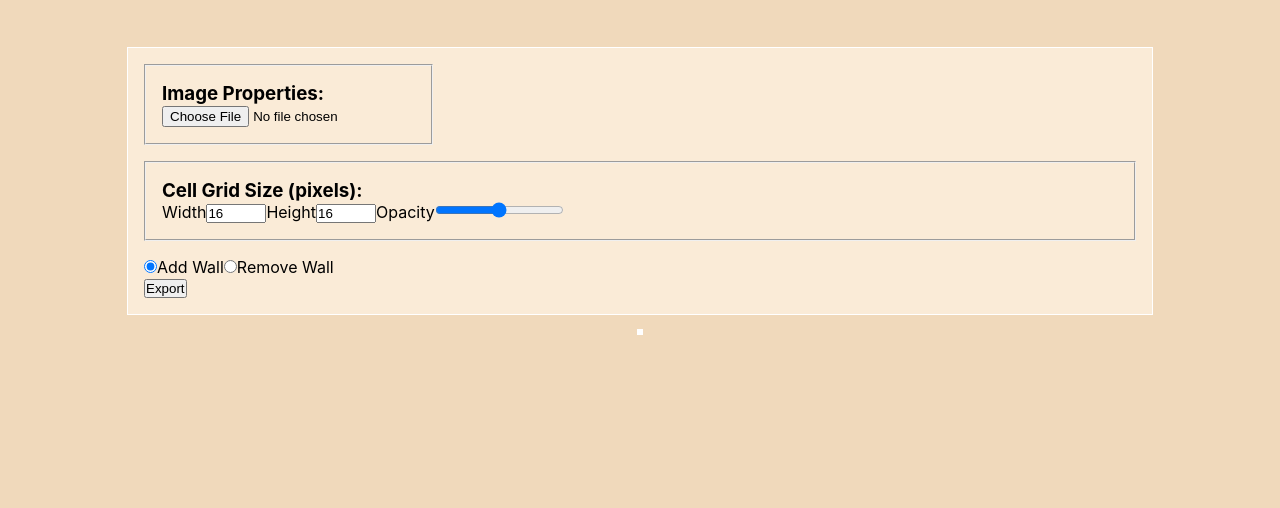
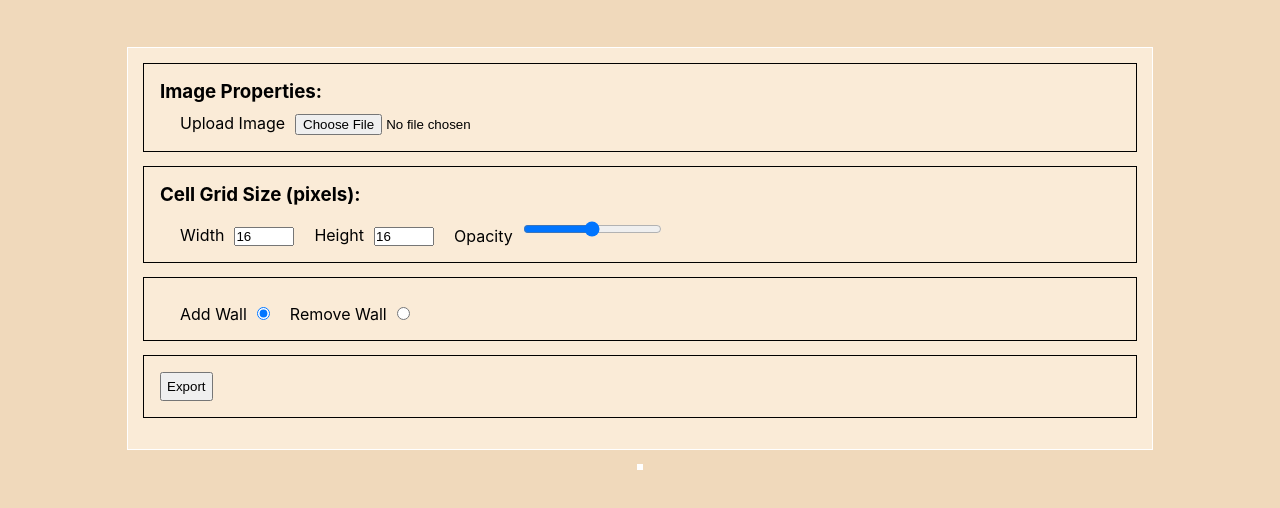
Before and after one commit to josephhailu/pizza-legends, a React (Create React App) app: page / in a window 1280 px wide. Shown: the top 508 px of the page. Built offline with nearby package versions, Linux system fonts and the light colour scheme.

Commit message:
more styles and simplify adding removing walls

```diff
--- a/src/components/MapEditor/MapEditor.tsx
+++ b/src/components/MapEditor/MapEditor.tsx
@@ -2,7 +2,7 @@ import React from "react";
 import "../../styles/global.css";
 import "../../styles/edit.css";
 
-import { UTILS } from "../utils";
+import {UTILS} from "../utils";
 import Canvases from "./Canvases";
 
 export type MapEditorState = {
@@ -26,7 +26,7 @@ function MapEditor() {
     imageProperties: "",
     isAddingTiles: true,
     isImageLoaded: false,
-    cellSize: { width: 16, height: 16 },
+    cellSize: {width: 16, height: 16},
     opacity: 0.5,
     walls: {},
   });
@@ -127,58 +127,24 @@ function MapEditor() {
   function updateCollisionObject(canvasCoords: number[]) {
     const [cellX, cellY] = getCellCoords(canvasCoords);
     const clickedWallKey = UTILS.asGridCoord(cellX, cellY);
-
+    const newWalls = {...appState.walls};
     if (appState.isAddingTiles) {
       //don't add a wall we already have
       if (appState.walls[clickedWallKey] === true) {
         return;
       }
-
-      addCollisionWall(clickedWallKey);
+      newWalls[clickedWallKey] = true;
     } else {
       //only remove a wall that exists
-      if (Object.keys(appState.walls).find((key) => key === clickedWallKey)) {
-        removeCollisionWall(clickedWallKey);
+      if (!appState.walls.hasOwnProperty(clickedWallKey)) {
+        return;
       }
+      delete newWalls[clickedWallKey];
     }
-    console.log(appState.walls);
-  }
-
-  function addCollisionWall(newWallKey: string) {
     setAppState((prevState) => {
-      //add key to walls object for the cell that was clicked
-      const accumulator: Record<string, boolean> = {};
-      const newWalls = Object.keys(prevState.walls).reduce((obj, key) => {
-        return {
-          ...obj,
-          [key]: true,
-        };
-      }, accumulator);
-
-      newWalls[newWallKey] = true;
-
       return {
         ...prevState,
         walls: newWalls,
-      };
-    });
-  }
-
-  function removeCollisionWall(newWallKey: string) {
-    setAppState((prevState) => {
-      //remove key from walls object for the cell that was clicked
-      const filtered = Object.keys(prevState.walls)
-        .filter((key) => key !== newWallKey)
-        .reduce((obj, key) => {
-          return {
-            ...obj,
-            [key]: true,
-          };
-        }, {});
-
-      return {
-        ...prevState,
-        walls: filtered,
       };
     });
   }
@@ -236,9 +202,11 @@ export const FileUpload = ({
   onFileChange: (e: React.ChangeEvent<HTMLInputElement>) => void;
 }): JSX.Element => {
   return (
-    <div className="status">
-      <fieldset>
+    <div>
       <h3>Image Properties:</h3>
+      <div className="control">
+        <div>
+          <label htmlFor="upload">Upload Image</label>
           <input
             type="file"
             name="upload"
@@ -246,8 +214,9 @@ export const FileUpload = ({
             accept="image/*"
             onChange={onFileChange}
           />
+        </div>
         <p id="image-properties">{imageProperties}</p>
-      </fieldset>
+      </div>
     </div>
   );
 };
@@ -272,8 +241,10 @@ export const CellGridOptions = ({
   onOpacityChange,
 }: CellGridType): JSX.Element => {
   return (
-    <fieldset>
+    <div>
       <h3>Cell Grid Size (pixels):</h3>
+      <div className="control">
+        <div>
           <label htmlFor="width">Width</label>
           <input
             type="number"
@@ -286,7 +257,8 @@ export const CellGridOptions = ({
               onCellSizeChange(e, "width");
             }}
           />
-
+        </div>
+        <div>
           <label htmlFor="height">Height</label>
           <input
             type="number"
@@ -299,7 +271,8 @@ export const CellGridOptions = ({
               onCellSizeChange(e, "height");
             }}
           />
-
+        </div>
+        <div>
           <label htmlFor="opacity">Opacity</label>
           <input
             type="range"
@@ -311,7 +284,9 @@ export const CellGridOptions = ({
             step="0.01"
             onChange={onOpacityChange}
           />
-    </fieldset>
+        </div>
+      </div>
+    </div>
   );
 };
 
@@ -323,7 +298,9 @@ export const CollisionRadioOptions = ({
   onRadioClick: (e: React.ChangeEvent<HTMLInputElement>) => void;
 }): JSX.Element => {
   return (
-    <>
+    <div className="control">
+      <div>
+        <label htmlFor="add">Add Wall</label>
         <input
           type="radio"
           id="add"
@@ -332,8 +309,9 @@ export const CollisionRadioOptions = ({
           checked={isAddingTiles}
           onChange={onRadioClick}
         />
-      <label htmlFor="add">Add Wall</label>
-
+      </div>
+      <div>
+        <label htmlFor="remove">Remove Wall</label>
         <input
           type="radio"
           id="remove"
@@ -342,8 +320,8 @@ export const CollisionRadioOptions = ({
           checked={!isAddingTiles}
           onChange={onRadioClick}
         />
-      <label htmlFor="remove">Remove Wall</label>
-    </>
+      </div>
+    </div>
   );
 };
 
--- a/src/styles/edit.css
+++ b/src/styles/edit.css
@@ -1,5 +1,5 @@
 body {
-  background-color: gray;
+  background-color: rgb(240, 217, 187);
 }
 
 .container {
@@ -10,8 +10,6 @@ body {
   display: flex;
   flex-direction: column;
   align-items: center;
-
-  background-color: rgb(240, 217, 187);
 }
 
 .controls {
@@ -23,15 +21,37 @@ body {
   background-color: antiquewhite;
 }
 
-.controls fieldset {
+.controls > div {
+  width: 100%;
+
   padding: 1rem;
   margin-bottom: 1rem;
+
+  outline: 1px solid black;
 }
 
-.status {
+.control {
   display: flex;
   flex-direction: row;
-  justify-content: space-between;
+  align-items: flex-end;
+}
+
+.control > div {
+  margin-top: 10px;
+  margin-left: 20px;
+}
+
+.control > div > label {
+  margin-right: 10px;
+}
+
+.control > div > input[type="range"] {
+  padding: 5px;
+}
+
+.export > button {
+  padding: 5px;
+  cursor: pointer;
 }
 
 .info {
@@ -51,9 +71,3 @@ body {
   transform: scale(3) translateY(50%);
   outline: 1px solid white;
 }
-
-/* .tilemap-canvas {
-}
-
-.collision-canvas {
-} */
```
Also changed, not shown: 1 other file (tests, documents, lock files or other folders). Lines whose indentation alone changed are shown as unchanged.
